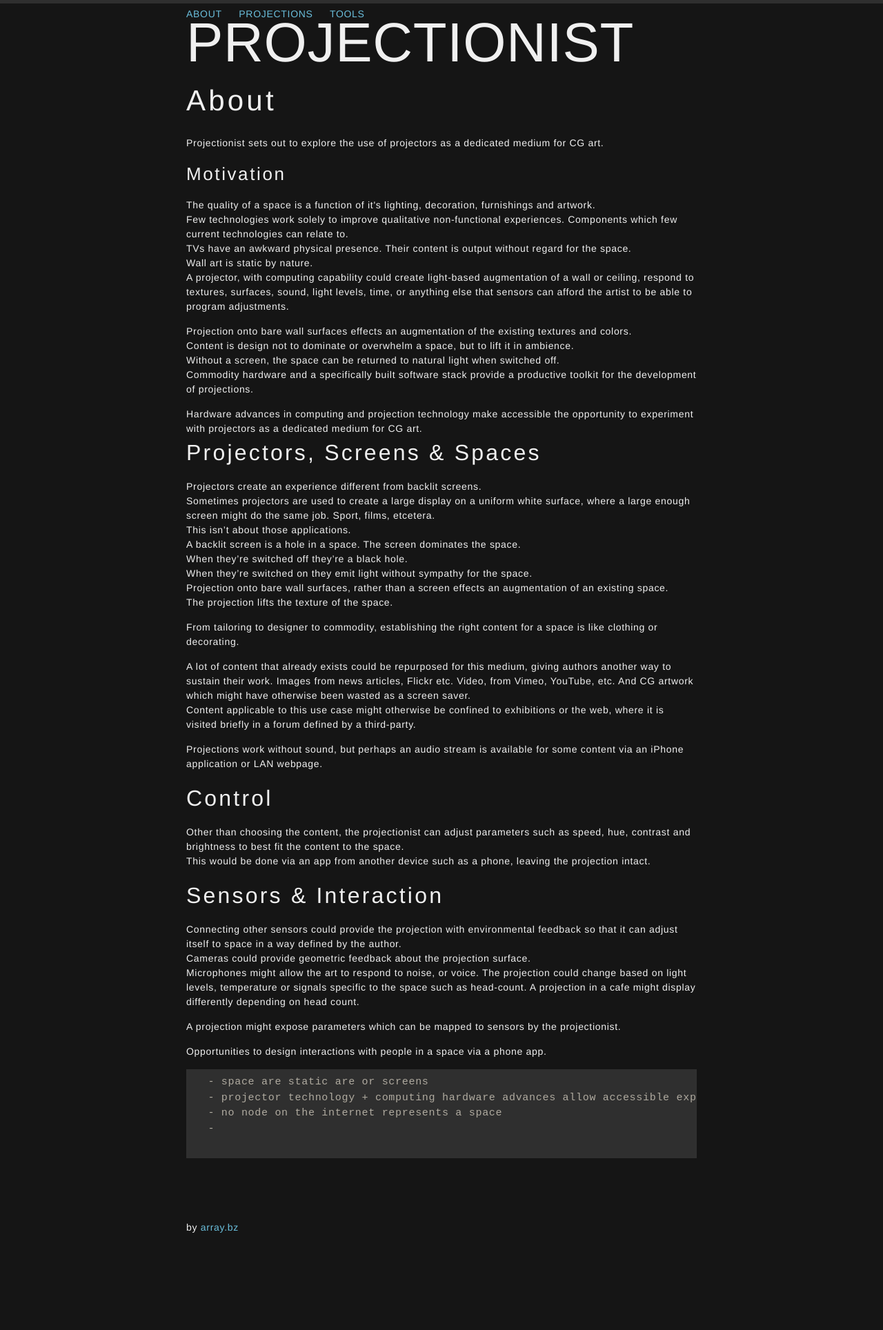
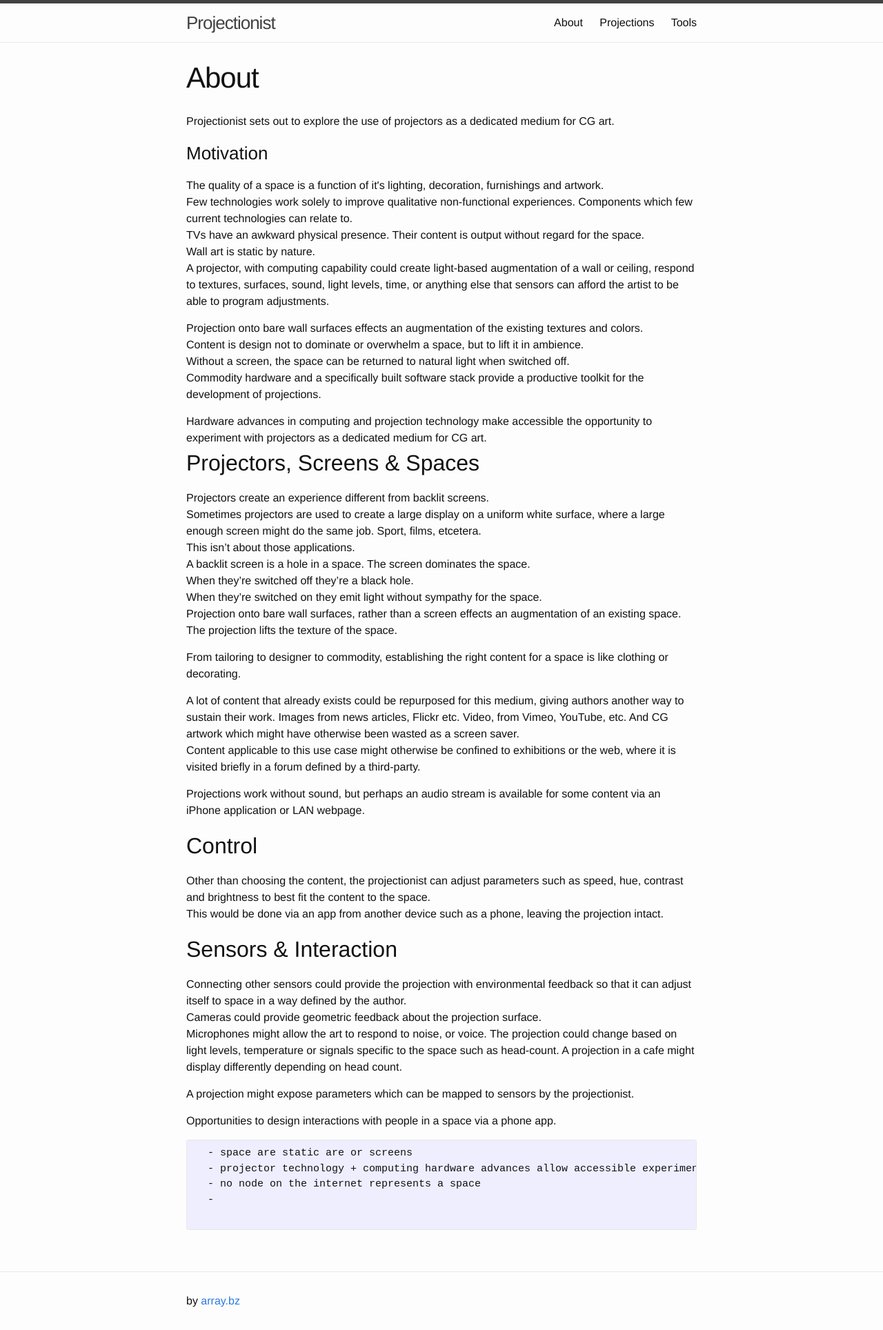
Before and after one commit to projectionist/projectionist.github.io, a Jekyll site: the page built from about.html, in a window 1280 px wide. Shown: the whole page at 69% size. Built offline with Jekyll 4.4.1, drawn with Linux system fonts in a browser that asks for light colours; nearby versions of some CDN libraries; before the commit the page ends 1820 px from its top, so only the background shows below that.

Commit message:
reinstate default theme

```diff
--- a/_includes/header.html
+++ b/_includes/header.html
@@ -1,4 +1,9 @@
 <header class="site-header">
+
+  <div class="wrapper">
+
+    <a class="site-title" href="{{ site.baseurl }}/">{{ site.title }}</a>
+
     <nav class="site-nav">
       <a href="#" class="menu-icon">
         <svg viewBox="0 0 18 15">
@@ -8,7 +13,6 @@
         </svg>
       </a>
 
-    <div class="wrapper">
       <div class="trigger">
         {% for my_page in site.pages %}
           {% if my_page.title %}
@@ -16,10 +20,8 @@
           {% endif %}
         {% endfor %}
       </div>
-    </div>
     </nav>
-  <div class="wrapper">
-    <a class="site-title heading" href="{{ site.baseurl }}/">{{ site.title }}</a>
+
   </div>
 
 </header>
--- a/_sass/_base.scss
+++ b/_sass/_base.scss
@@ -23,7 +23,6 @@ body {
     -o-font-feature-settings: "kern" 1;
     font-feature-settings: "kern" 1;
     font-kerning: normal;
-    letter-spacing: $base-letter-spacing;
 }
 
 
@@ -84,7 +83,6 @@ li {
  */
 h1, h2, h3, h4, h5, h6 {
     font-weight: $base-font-weight;
-    letter-spacing: 2 * $base-letter-spacing;
 }
 
 
@@ -93,12 +91,16 @@ h1, h2, h3, h4, h5, h6 {
  * Links
  */
 a {
-    color: $link-color;
+    color: $brand-color;
     text-decoration: none;
 
+    &:visited {
+        color: darken($brand-color, 15%);
+    }
+
     &:hover {
-        color: lighten($link-color, 10%);
-        text-decoration: none;
+        color: $text-color;
+        text-decoration: underline;
     }
 }
 
@@ -112,6 +114,7 @@ blockquote {
     border-left: 4px solid $grey-color-light;
     padding-left: $spacing-unit / 2;
     font-size: 18px;
+    letter-spacing: -1px;
     font-style: italic;
 
     > :last-child {
@@ -127,9 +130,9 @@ blockquote {
 pre,
 code {
     font-size: 15px;
-    background-color: lighten($background-color, 10%);
-    font-weight: inherit;
-    color: $grey-color-light;
+    border: 1px solid $grey-color-light;
+    border-radius: 3px;
+    background-color: #eef;
 }
 
 code {
--- a/_sass/_layout.scss
+++ b/_sass/_layout.scss
@@ -2,6 +2,8 @@
  * Site header
  */
 .site-header {
+    border-top: 5px solid $grey-color-dark;
+    border-bottom: 1px solid $grey-color-light;
     min-height: 56px;
 
     // Positioning context for the mobile navigation icon
@@ -9,35 +11,29 @@
 }
 
 .site-title {
-    font-size: 80px;
-    font-weight: 100;
+    font-size: 26px;
+    font-weight: 300;
     line-height: 56px;
+    letter-spacing: -1px;
     margin-bottom: 0;
-    text-transform: uppercase;
-    color: $text-color;
+    float: left;
 
     &,
-    &:visited,
-    &:hover,
-    &:active {
-      color: $text-color;
-      text-decoration: none;
-      text-shadow: none;
+    &:visited {
+        color: $grey-color-dark;
     }
 }
 
 .site-nav {
-    border-top: solid 5px lighten($background-color, 10%);
-    text-transform: uppercase;
-    text-align: left;
-    line-height: 1.0em;
-    padding: 5px 0 3px 0;
+    float: right;
+    line-height: 56px;
 
     .menu-icon {
         display: none;
     }
 
     .page-link {
+        color: $text-color;
         line-height: $base-line-height;
 
         // Gaps between nav items, but not on the last one
@@ -102,6 +98,7 @@
  * Site footer
  */
 .site-footer {
+    border-top: 1px solid $grey-color-light;
     padding: $spacing-unit 0;
 }
 
@@ -208,6 +205,7 @@
 
 .post-title {
     font-size: 42px;
+    letter-spacing: -1px;
     line-height: 1;
 
     @include media-query($on-laptop) {
--- a/css/main.scss
+++ b/css/main.scss
@@ -3,35 +3,24 @@
 ---
 @charset "utf-8";
 
-// palette
-$palette-primary:    #F0F0F0;
-$palette-background: #151515;
-$palette-control:    #6ABEDB;
-$palette-inset:      #757571;
-$palette-secondary:  #B0ABA0;
 
 
 // Our variables
 $base-font-family: "Helvetica Neue", Helvetica, Arial, sans-serif;
-$base-font-size:   14px;
-$base-font-weight: 100;
-$base-letter-spacing: 0.05em;
+$base-font-size:   16px;
+$base-font-weight: 400;
 $small-font-size:  $base-font-size * 0.875;
 $base-line-height: 1.5;
 
 $spacing-unit:     30px;
 
-$text-color:       $palette-primary;
-$background-color: $palette-background;
-$link-color:       $palette-control;
-$brand-color:      $palette-primary;
+$text-color:       #111;
+$background-color: #fdfdfd;
+$brand-color:      #2a7ae2;
 
-$grey-color:       $palette-secondary;
-$grey-color-light: $palette-secondary;
-$grey-color-dark:  $palette-inset;
-// $grey-color:       #828282;
-// $grey-color-light: lighten($grey-color, 40%);
-// $grey-color-dark:  darken($grey-color, 25%);
+$grey-color:       #828282;
+$grey-color-light: lighten($grey-color, 40%);
+$grey-color-dark:  darken($grey-color, 25%);
 
 // Width of the content area
 $content-width:    800px;
@@ -61,6 +50,5 @@ $on-laptop:        800px;
         "base",
         "layout",
         "syntax-highlighting",
-        "projectionist",
-        "videojs"
+        "projectionist"
 ;
```
Lines whose indentation alone changed are shown as unchanged.
